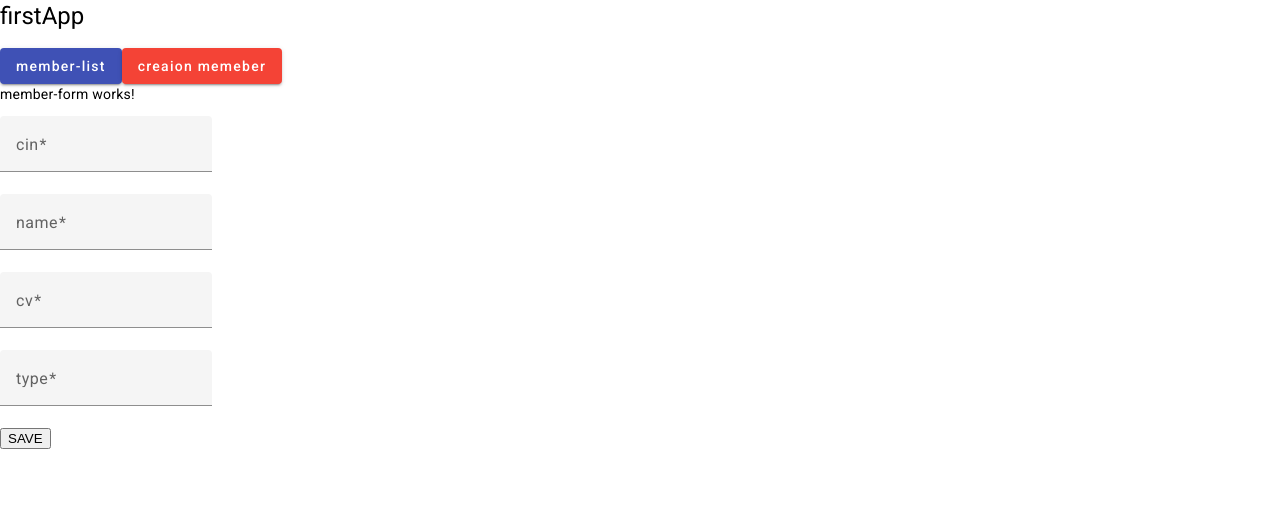
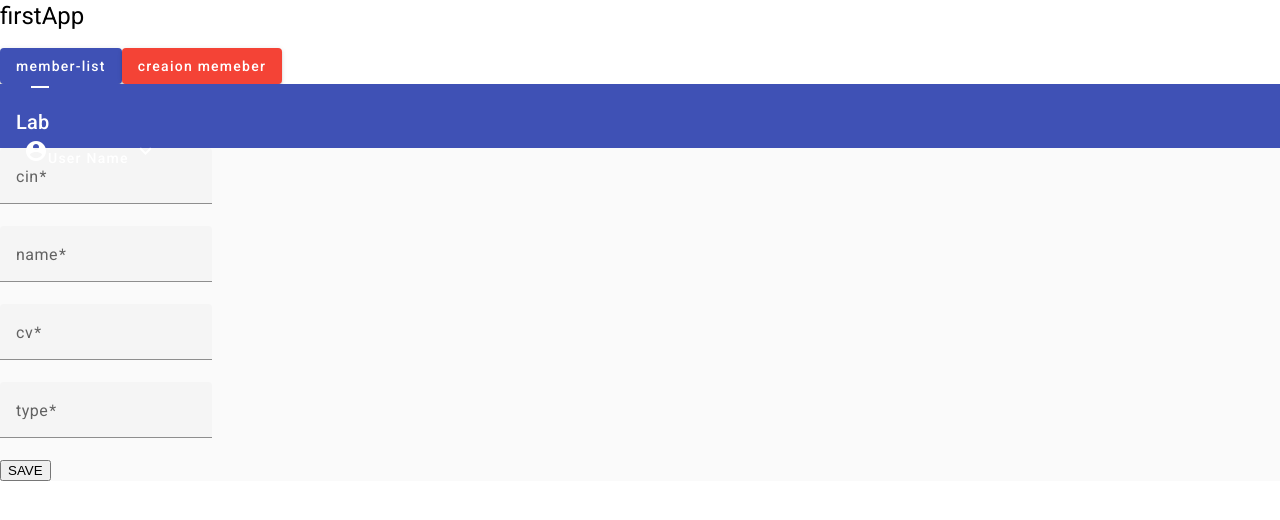
Before and after one commit to euchiala/angular-1, an Angular app: page /createMember in a window 1280 px wide. Shown: the top 520 px of the page. Built offline with nearby package versions, Linux system fonts and the light colour scheme.

Commit message:
correction

```diff
--- a/package.json
+++ b/package.json
@@ -11,7 +11,6 @@
   "private": true,
   "dependencies": {
     "@angular/animations": "^15.0.0",
-    "@angular/cdk": "^14.2.7",
     "@angular/common": "^15.0.0",
     "@angular/compiler": "^15.0.0",
     "@angular/core": "^15.0.0",
--- a/src/app/app.component.html
+++ b/src/app/app.component.html
@@ -1,5 +1,8 @@
 <h1>{{ title }}</h1>
+<div fxLayout="row" fxLayoutAlign="end center" >
+    <button routerLink="/members"  mat-raised-button color="primary">member-list</button>
+    <button routerLink="/createMember"  mat-raised-button color="warn">creaion memeber</button>
+</div>
+<router-outlet ></router-outlet>
 
-<button routerLink="/members"  mat-raised-button color="primary">member-list</button>
-<button routerLink="/createMember"  mat-raised-button color="warn">creaion memeber</button>
-<router-outlet ></router-outlet>
+<app-layout ></app-layout>
--- /dev/null
+++ b/src/app/layout/layout.component.html
@@ -0,0 +1,64 @@
+<mat-sidenav-container>
+
+  <!-- The side nav -->
+  <mat-sidenav #drawer fixedInViewport="true" mode="over" opened="false" style="width: 230px; ">
+    <mat-toolbar color="primary" fxLayout fxLayoutGap="16px">
+      <mat-icon>school</mat-icon>
+      <span> Laboratoire </span>
+    </mat-toolbar>
+    <mat-nav-list>
+      <a mat-list-item routerLink="/dashboard">Dashboard</a>
+      <a mat-list-item  routerLink="/members">Members</a>
+      <a mat-list-item  routerLink="/tools">Tools</a>
+      <a mat-list-item  routerLink="/articles">Articles</a>
+      <a mat-list-item  routerLink="/Events">EVENTS</a>
+    </mat-nav-list>
+  </mat-sidenav>
+  <!-- EO: Side nav-->
+
+  <!-- Side nav content-->
+  <mat-sidenav-content>
+    <mat-toolbar color="primary">
+      <div fxFlex fxLayout fxLayoutAlign="start center" >
+        <button type="button" aria-label="Toggle sidenav" class="toolbar-button"
+                mat-icon-button (click)="drawer.toggle()">
+          <mat-icon aria-label="Side nav toggle icon">menu</mat-icon>
+        </button>
+        <div> Lab</div>
+
+        <div fxFlex></div>
+
+        <div class="toolbar-separator"></div>
+        <button [matMenuTriggerFor]="userMenu" class="toolbar-button" mat-button>
+          <div fxLayout="row" fxLayoutAlign="center center">
+            <!--          <img class="avatar mr-0 mr-sm-16" [src]="user.photoURL">-->
+            <mat-icon>account_circle</mat-icon>
+            <span class="username mx-12" fxHide fxShow.gt-sm>User Name </span>
+            <mat-icon class="s-16" fxHide.xs>keyboard_arrow_down</mat-icon>
+          </div>
+        </button>
+
+        <mat-menu #userMenu="matMenu" [overlapTrigger]="false">
+
+          <button class="" mat-menu-item>
+            <mat-icon>account_box</mat-icon>
+            <span>Profile</span>
+          </button>
+          <button class="" mat-menu-item>
+            <mat-icon>exit_to_app</mat-icon>
+            <span>Logout</span>
+          </button>
+
+        </mat-menu>
+      </div>
+    </mat-toolbar>
+
+    <div class="content mt-80 mx-16">
+      <router-outlet></router-outlet>
+
+    </div>
+
+  </mat-sidenav-content>
+  <!-- EO: Side nav content-->
+
+</mat-sidenav-container>
--- a/src/app/member-form/member-form.component.html
+++ b/src/app/member-form/member-form.component.html
@@ -1,4 +1,3 @@
-<p>member-form works!</p>
 <form [formGroup]="form" (ngSubmit)="onsub()">
     <mat-form-field appearance="fill">
         <mat-label>cin</mat-label>
```
Also changed, not shown: src/app/app.module.ts (+13 -1 lines), src/app/layout/layout.component.ts (added, +10 -0 lines), src/app/layout/layout.component.css (added), 2 other files (tests, documents, lock files or other folders).
